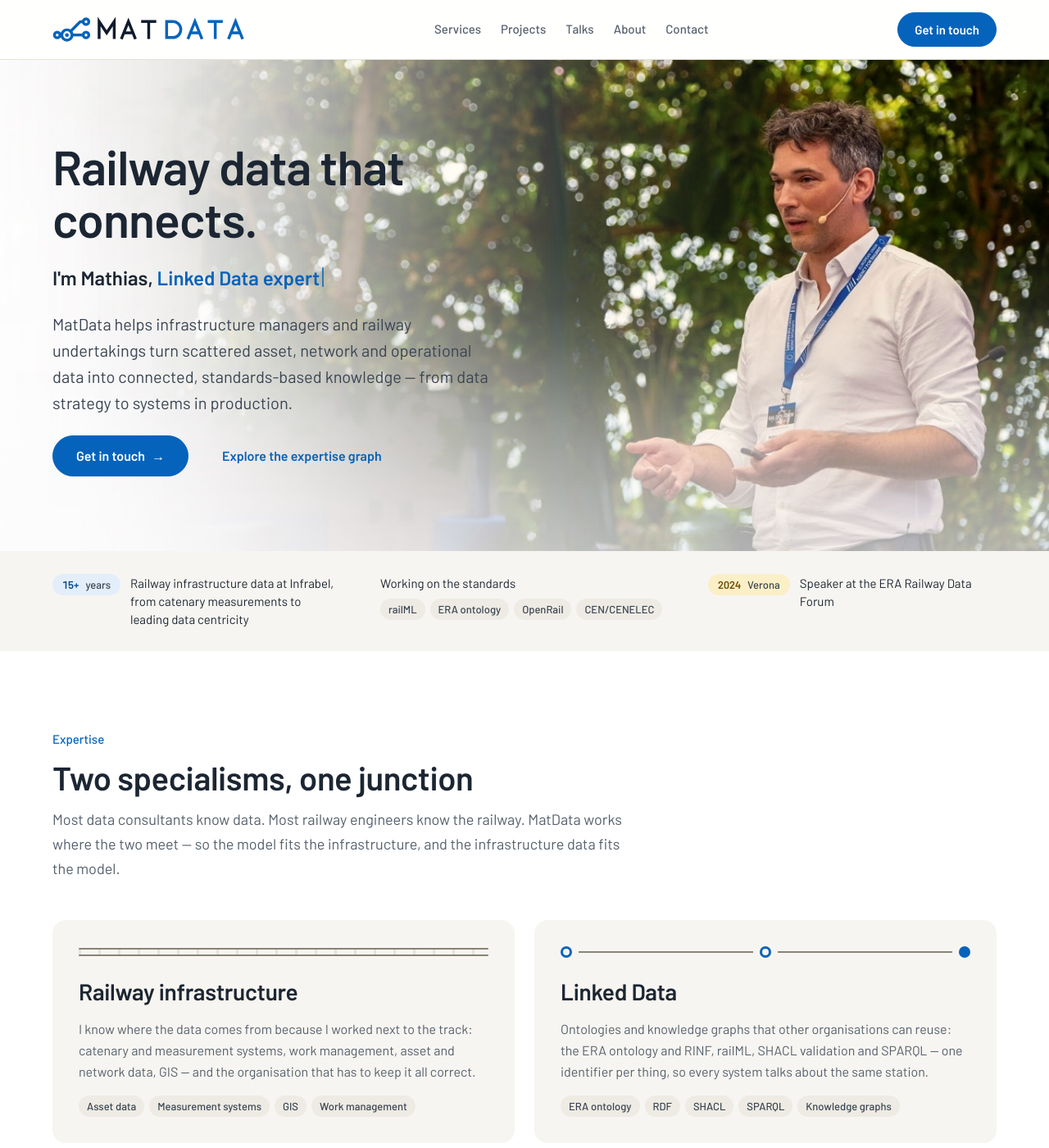
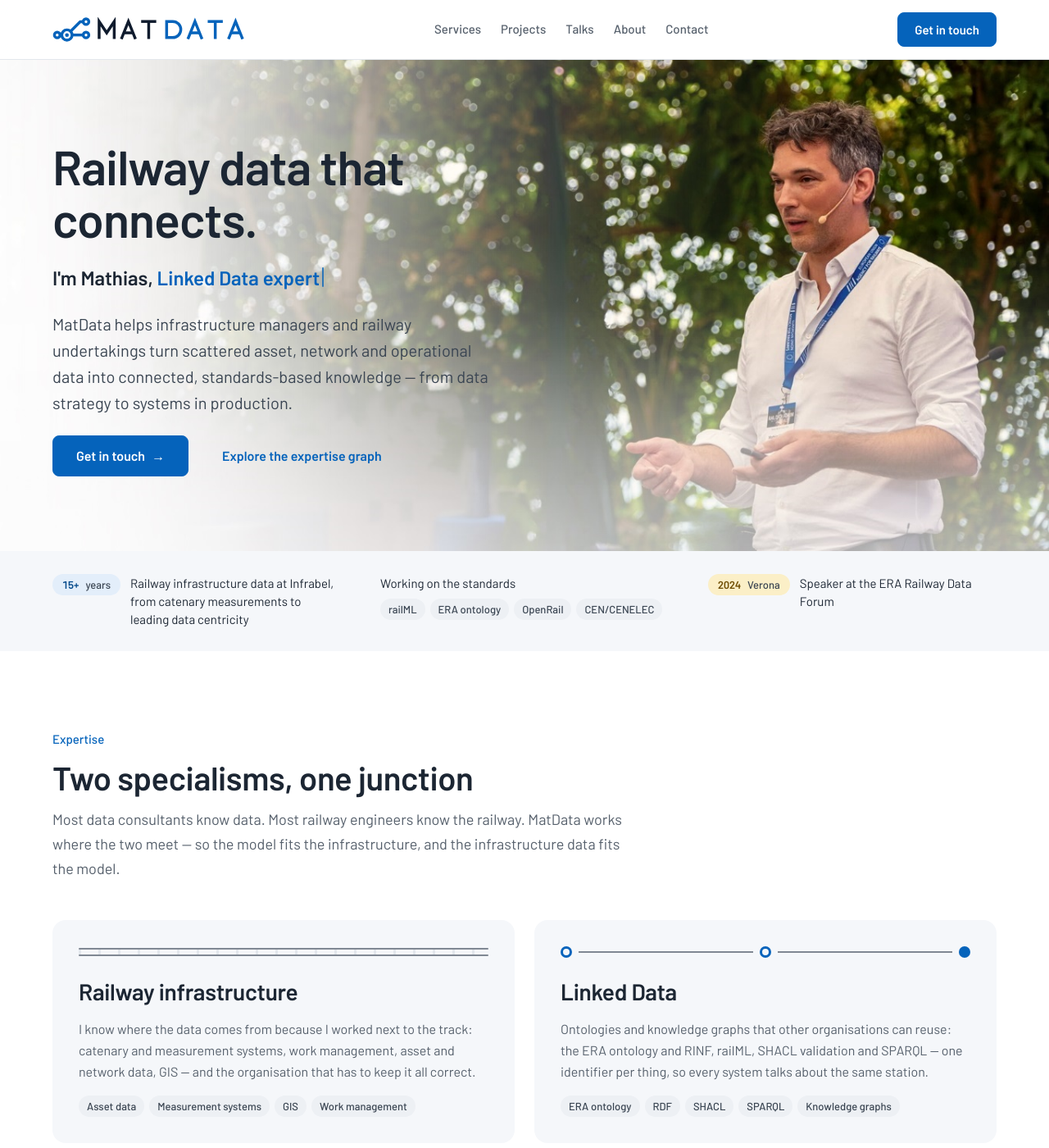
Before and after one commit to Matdata-eu/company-website, a Jekyll site: the page built from index.html, in a window 1280 px wide and 1400 px high. Shown: the whole window at 82% size. Built offline with Jekyll 4.4.1, drawn with Linux system fonts in a browser that asks for light colours.

Commit message:
style: cool grey surfaces and squarer buttons
Replace the warm beige page and card backgrounds with a cool neutral
grey (#f5f7fa / #edf0f4) and matching hairlines, so the site feels
current and carries over to apps. Buttons, the menu toggle and the
explorer's play button get 8px corners instead of pills. Tags and line
markers stay pill-shaped.

```diff
--- a/_includes/network-explorer.html
+++ b/_includes/network-explorer.html
@@ -7,7 +7,7 @@
   </div>
 
   <svg class="nx-svg" viewBox="0 20 1000 300" role="img" aria-label="Railway network explorer: {{ first.title | escape }}">
-    <rect x="8" y="26" width="984" height="288" rx="4" fill="#f5f3ee" stroke="#d9d4c7" stroke-width="1.5"></rect>
+    <rect x="8" y="26" width="984" height="288" rx="4" fill="#f5f7fa" stroke="#e3e7ec" stroke-width="1.5"></rect>
     <text x="26" y="52" font-size="14" fill="#4a5563">rtm:Network</text>
     <rect x="724" y="34" width="256" height="26" rx="13" fill="#ffffff" stroke="#0563bb" stroke-width="1.5"></rect>
     <text x="852" y="52" font-size="12" text-anchor="middle" fill="#0563bb" data-nx="badge">{{ first.badge | escape }}</text>
@@ -16,8 +16,8 @@
     <g class="fade" data-nx="agg" opacity="0">
       <circle cx="40" cy="215" r="10" fill="#ffffff" stroke="#0563bb" stroke-width="3"></circle>
       <circle cx="960" cy="215" r="10" fill="#ffffff" stroke="#0563bb" stroke-width="3"></circle>
-      <text x="40" y="250" font-size="13" text-anchor="middle" fill="#0f1b2d">A</text>
-      <text x="960" y="250" font-size="13" text-anchor="middle" fill="#0f1b2d">B</text>
+      <text x="40" y="250" font-size="13" text-anchor="middle" fill="#1c2633">A</text>
+      <text x="960" y="250" font-size="13" text-anchor="middle" fill="#1c2633">B</text>
     </g>
     <!-- meso: operational point + sections of line -->
     <g class="fade" data-nx="meso" opacity="0">
@@ -25,16 +25,16 @@
       <circle cx="500" cy="215" r="8" fill="#0563bb"></circle>
       <text x="270" y="199" font-size="13" text-anchor="middle" fill="#0563bb">era:SectionOfLine</text>
       <text x="730" y="199" font-size="13" text-anchor="middle" fill="#0563bb">era:SectionOfLine</text>
-      <text x="500" y="262" font-size="13" text-anchor="middle" fill="#0f1b2d">era:OperationalPoint · station</text>
+      <text x="500" y="262" font-size="13" text-anchor="middle" fill="#1c2633">era:OperationalPoint · station</text>
       <text x="500" y="282" font-size="11" text-anchor="middle" fill="#4a5563">e2–e5 aggregated · e1, e6 become sections of line</text>
     </g>
     <!-- macro: the national line -->
     <g class="fade" data-nx="macro" opacity="0">
-      <path d="M 40 215 L 960 215" stroke="#0f1b2d" stroke-width="10" stroke-linecap="round"></path>
+      <path d="M 40 215 L 960 215" stroke="#1c2633" stroke-width="10" stroke-linecap="round"></path>
       <circle cx="40" cy="215" r="10" fill="#ffffff" stroke="#0563bb" stroke-width="3"></circle>
       <circle cx="960" cy="215" r="10" fill="#ffffff" stroke="#0563bb" stroke-width="3"></circle>
-      <circle cx="500" cy="215" r="16" fill="none" stroke="#8a8476" stroke-width="2" stroke-dasharray="4 3"></circle>
-      <text x="500" y="185" font-size="14" text-anchor="middle" fill="#0f1b2d">National railway line</text>
+      <circle cx="500" cy="215" r="16" fill="none" stroke="#808893" stroke-width="2" stroke-dasharray="4 3"></circle>
+      <text x="500" y="185" font-size="14" text-anchor="middle" fill="#1c2633">National railway line</text>
       <text x="500" y="252" font-size="12" text-anchor="middle" fill="#4a5563">a station that is just on the line is no longer a node</text>
       <text x="500" y="272" font-size="12" text-anchor="middle" fill="#4a5563">start and end stations, junctions and interchange stations stay</text>
     </g>
--- a/assets/css/site.css
+++ b/assets/css/site.css
@@ -1,10 +1,10 @@
 /* MatData — site styles. Colours, type and spacing follow the MatData design system tokens. */
 :root {
-  --surface: #f7f5f1;
+  --surface: #f5f7fa;
   --surface-raised: #ffffff;
-  --surface-sunken: #eeebe4;
-  --line: #e7e2d8;
-  --line-strong: #8a8476;
+  --surface-sunken: #edf0f4;
+  --line: #e3e7ec;
+  --line-strong: #808893;
   --ink: #1c2633;
   --ink-body: #3a4552;
   --ink-muted: #56606c;
@@ -17,7 +17,7 @@
   --amber-soft: #fbefc7;
   --amber-ink: #6e4d00;
   --night: #e9f1fb;
-  --night-deep: #eeebe4;
+  --night-deep: #edf0f4;
   --night-raised: #ffffff;
   --night-line: #dbe5f1;
   --night-text: #3a4552;
@@ -74,7 +74,7 @@
 .links { display: flex; flex-wrap: wrap; gap: 20px; }
 
 /* Button */
-.md-btn { display: inline-flex; align-items: center; gap: var(--space-2); height: 42px; padding: 0 20px; border-radius: var(--radius-pill); border: 1px solid var(--line-strong); background: var(--surface-raised); color: var(--ink); font: 600 15px/1 var(--font-sans); cursor: pointer; text-decoration: none; }
+.md-btn { display: inline-flex; align-items: center; gap: var(--space-2); height: 42px; padding: 0 20px; border-radius: 8px; border: 1px solid var(--line-strong); background: var(--surface-raised); color: var(--ink); font: 600 15px/1 var(--font-sans); cursor: pointer; text-decoration: none; }
 .md-btn:hover { border-color: var(--ink-muted); background: var(--surface); color: var(--ink); }
 .md-btn { transition: background .2s, border-color .2s, box-shadow .2s; }
 .md-btn-primary:hover { box-shadow: 0 4px 14px rgba(5, 99, 187, 0.25); }
@@ -118,7 +118,7 @@
 .md-nav a[aria-current] { color: var(--ink); border-bottom-color: var(--brand); }
 .md-nav a:hover { color: var(--ink); }
 .header-actions { display: flex; align-items: center; gap: var(--space-4); }
-.menu-toggle { display: none; width: 44px; height: 44px; align-items: center; justify-content: center; background: none; border: 1px solid var(--line-strong); border-radius: var(--radius-pill); color: var(--ink); cursor: pointer; }
+.menu-toggle { display: none; width: 44px; height: 44px; align-items: center; justify-content: center; background: none; border: 1px solid var(--line-strong); border-radius: 8px; color: var(--ink); cursor: pointer; }
 
 /* Hero */
 .hero { position: relative; overflow: hidden; background: var(--surface-raised); min-height: 600px; display: flex; align-items: center; }
@@ -190,7 +190,7 @@
 .nx { width: 100%; background: var(--surface-raised); border: 0; box-shadow: var(--shadow-soft); border-radius: var(--radius-lg); padding: 20px 20px 16px; display: flex; flex-direction: column; gap: 14px; color: var(--ink); }
 .nx-top { display: flex; align-items: center; justify-content: space-between; gap: var(--space-3); flex-wrap: wrap; }
 .nx-title { font-size: 15px; font-weight: 600; color: var(--brand); }
-.nx-play { height: 32px; padding: 0 14px; display: inline-flex; align-items: center; gap: 6px; border: 1px solid var(--line-strong); border-radius: var(--radius-pill); background: var(--surface-raised); color: var(--ink); font: 600 13px/1 var(--font-sans); cursor: pointer; }
+.nx-play { height: 32px; padding: 0 14px; display: inline-flex; align-items: center; gap: 6px; border: 1px solid var(--line-strong); border-radius: 8px; background: var(--surface-raised); color: var(--ink); font: 600 13px/1 var(--font-sans); cursor: pointer; }
 .nx-svg { width: 100%; height: auto; display: block; font-family: var(--font-sans); }
 .nx-svg .fade { transition: opacity .6s; }
 .nx-svg .ne { transition: d 1.1s ease-in-out, opacity .6s, stroke-width .6s; }
--- a/assets/js/network-explorer.js
+++ b/assets/js/network-explorer.js
@@ -6,7 +6,7 @@
 
   var SVG_NS = 'http://www.w3.org/2000/svg';
   var N = 32;
-  var BRAND = '#0563bb', INK = '#0f1b2d', EDGE = '#8a8476', HALO = '#e3eefa', MUTED = '#4a5563';
+  var BRAND = '#0563bb', INK = '#1c2633', EDGE = '#808893', HALO = '#e3eefa', MUTED = '#4a5563';
 
   var VIEWS = {
     elements: { mode: 'abstract', chev: true },
```
